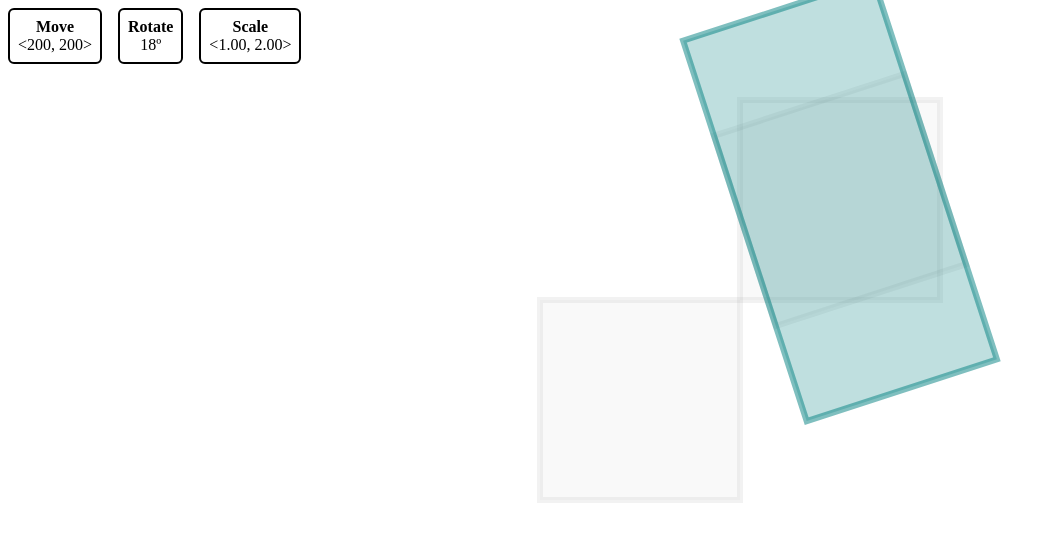
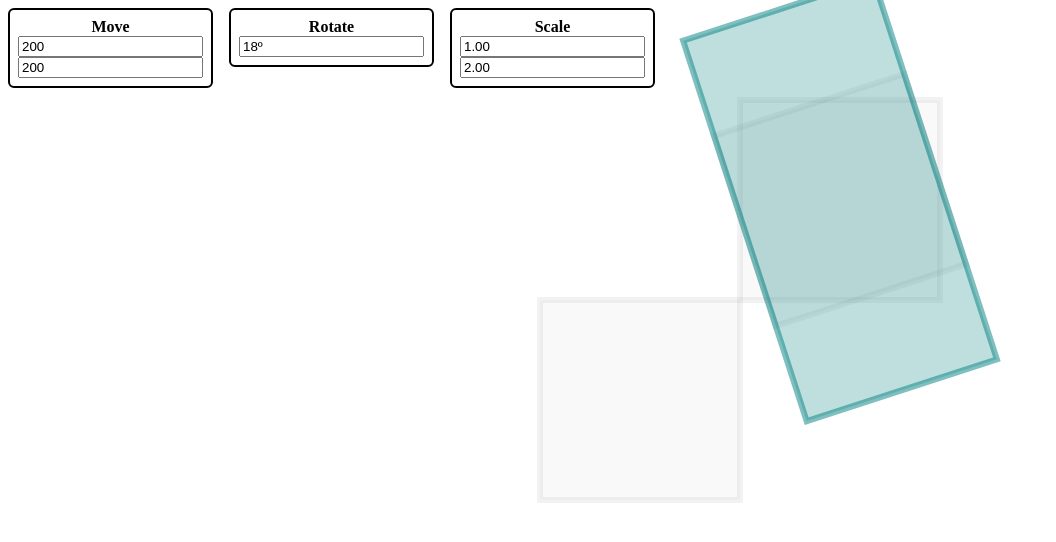
Before and after one commit to slonermike/matrix-sandbox, a React (Vite) app: page / in a window 1280 px wide. Shown: the top 542 px of the page, without its empty margins (0-1056 px from the left). Built offline with nearby package versions, Linux system fonts and the light colour scheme.

Commit message:
make matrix values editable.

```diff
--- a/src/components/TransformList.tsx
+++ b/src/components/TransformList.tsx
@@ -1,6 +1,6 @@
 import { Reorder } from 'framer-motion'
 import { vec2 } from 'gl-matrix'
-import { CSSProperties, useEffect } from "react";
+import { KeyboardEvent, ChangeEvent, CSSProperties, useCallback, useEffect, useMemo, useState } from "react";
 import { move, rotate, scale, Transform } from "../transform";
 
 interface TransformListProps {
@@ -24,21 +24,23 @@ const transformStyle: CSSProperties = {
   padding: '8px'
 }
 
-function vec2string(v: vec2, numDigits: number = 0) {
-  return `<${
-    v[0].toLocaleString('en', {maximumFractionDigits: numDigits, minimumFractionDigits: numDigits})
-  }, ${
-    v[1].toLocaleString('en', {maximumFractionDigits: numDigits, minimumFractionDigits: numDigits})}>`
+function vec2strings(v: vec2, numDigits: number = 0): string[] {
+  return [
+    v[0].toLocaleString('en', {maximumFractionDigits: numDigits, minimumFractionDigits: numDigits}),
+    v[1].toLocaleString('en', {maximumFractionDigits: numDigits, minimumFractionDigits: numDigits})
+  ]
 }
 
-function transformValueString(transform: Transform) {
+function transformValueStrings(transform: Transform): string[] {
   if (transform.type === 'move') {
-    return vec2string(transform.move)
+    return vec2strings(transform.move)
   } else if (transform.type === 'scale') {
-    return vec2string(transform.scale, 2)
+    return vec2strings(transform.scale, 2)
   } else if (transform.type === 'rotate') {
-    return `${Math.floor(transform.radians * 180 / Math.PI)}º`
+    return [`${Math.ceil(transform.radians * 180 / Math.PI)}º`]
   }
+
+  return []
 }
 
 export function TransformList({transforms, updateTransforms, setHoveredId}: TransformListProps) {
@@ -65,6 +67,15 @@ export function TransformList({transforms, updateTransforms, setHoveredId}: Tran
           t={t}
           onMouseOver={() => setHoveredId(t.id)}
           onMouseOut={() => setHoveredId(null)}
+          replaceTransform={t => {
+            updateTransforms(transforms.map(oldT => {
+              if (oldT.id === t.id) {
+                return t
+              } else {
+                return oldT
+              }
+            }))
+          }}
         />
     </Reorder.Item>
     })}
@@ -74,15 +85,70 @@ export function TransformList({transforms, updateTransforms, setHoveredId}: Tran
 interface ItemProps {
   onMouseOver: () => void
   onMouseOut: () => void,
-  t: Transform
+  t: Transform,
+  replaceTransform: (t: Transform) => void
 }
 
-function TransformItem({t, onMouseOver, onMouseOut}: ItemProps) {
+function myParseFloat(str: string) {
+  const f = parseFloat(str)
+  return isNaN(f) ? 0 : f
+}
+
+function TransformItem({t, onMouseOver, onMouseOut, replaceTransform}: ItemProps) {
+  const strings = useMemo(() => transformValueStrings(t), [t])
+  const [inputValues, setInputValues] = useState<string[]>(strings)
+
+  const onEdit = useCallback((e: ChangeEvent<HTMLInputElement>, index: number) => {
+    setInputValues(strings => {
+      const newStrings = [...strings]
+      newStrings[index] = e.target.value
+      return newStrings
+    })
+  }, [setInputValues])
+
+  const onKeyDown = useCallback((e: KeyboardEvent<HTMLInputElement>) => {
+    if (e.key === 'Enter') {
+      let newTransform: Transform
+      switch (t.type) {
+        case 'move':
+          newTransform = {
+            ...t
+          }
+          for (let i = 0; i < inputValues.length; i++) {
+            newTransform.move[i] = myParseFloat(inputValues[i])
+          }
+          break
+        case 'rotate':
+          newTransform = {
+            ...t
+          }
+          for (let i = 0; i < inputValues.length; i++) {
+            newTransform.radians = myParseFloat(inputValues[i]) / (180 / Math.PI)
+          }
+          break
+        case 'scale':
+          newTransform = {
+            ...t
+          }
+          for (let i = 0; i < inputValues.length; i++) {
+            newTransform.scale[i] = myParseFloat(inputValues[i])
+          }
+          break
+      }
+      replaceTransform(newTransform)
+    }
+  }, [replaceTransform, inputValues, t])
+
   return <div style={transformStyle}
     onMouseOver={onMouseOver}
     onMouseOut={onMouseOut}
     >
     <div style={titleStyle}>{t.type}</div>
-    <div>{transformValueString(t)}</div>
+    {inputValues.map((s, index) => <input
+      key={index}
+      value={s}
+      onChange={e => onEdit(e, index)}
+      onKeyDown={onKeyDown}
+    ></input>)}
   </div>
 }
```
